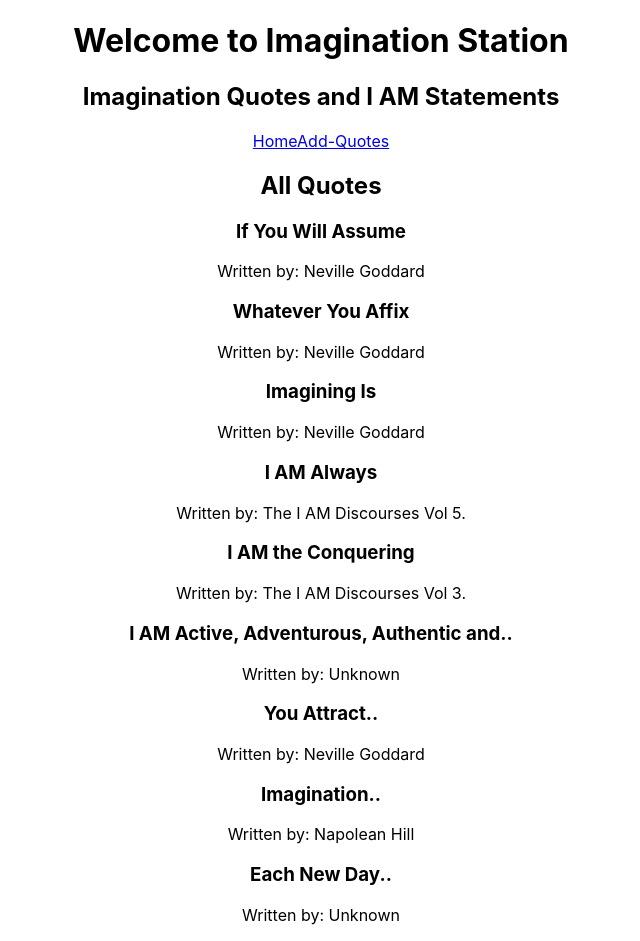
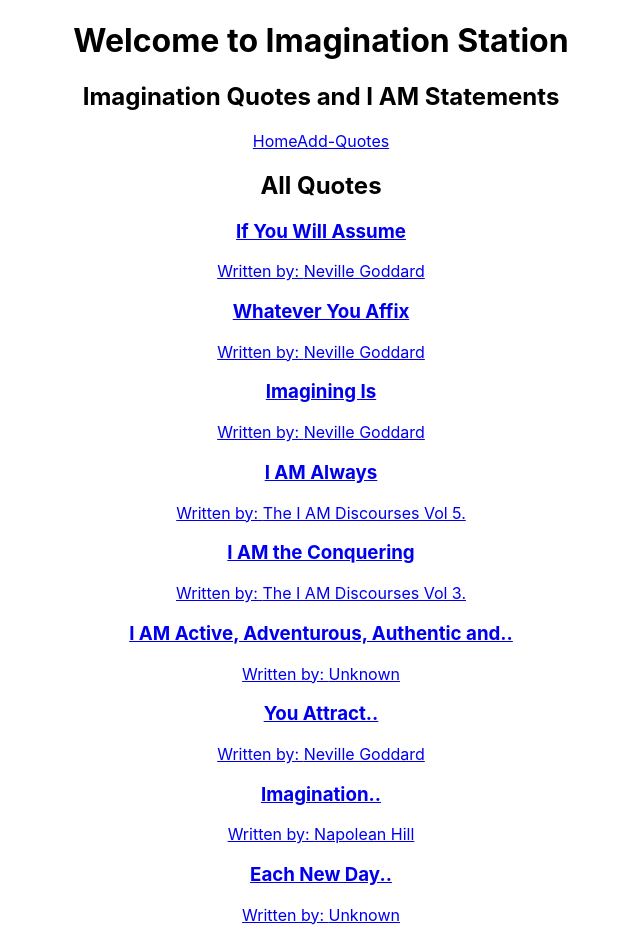
Before and after one commit to Sharon-SydneyJ/the-inidigo-room-quotes, a React (Create React App) app in the folder indigoroom-quotes/: page / in a window 1280 px wide. Shown: the whole page, without its empty margins (319-959 px from the left). Built offline with nearby package versions, Linux system fonts and the light colour scheme; data requests are answered from the project's data file.

Commit message:
testing params link

```diff
--- a/indigoroom-quotes/src/Components/QuotesList.js
+++ b/indigoroom-quotes/src/Components/QuotesList.js
@@ -1,3 +1,5 @@
+import { Link } from "react-router-dom";
+
 const QuotesList = ({ quotes, title }) => {
 
     return (
@@ -5,9 +7,10 @@ const QuotesList = ({ quotes, title }) => {
              <h2>{ title }</h2>
              {quotes.map((quote) => (
                  <div className="quotes-preview" key={ quote.id }>
+                     <Link to={`/quotes/${quote.id}` }>
                      <h3>{quote.title}</h3>
                      <p>Written by: { quote.author }</p>
-
+                     </Link>
                      </div>
                      ))}
          </div>
```
